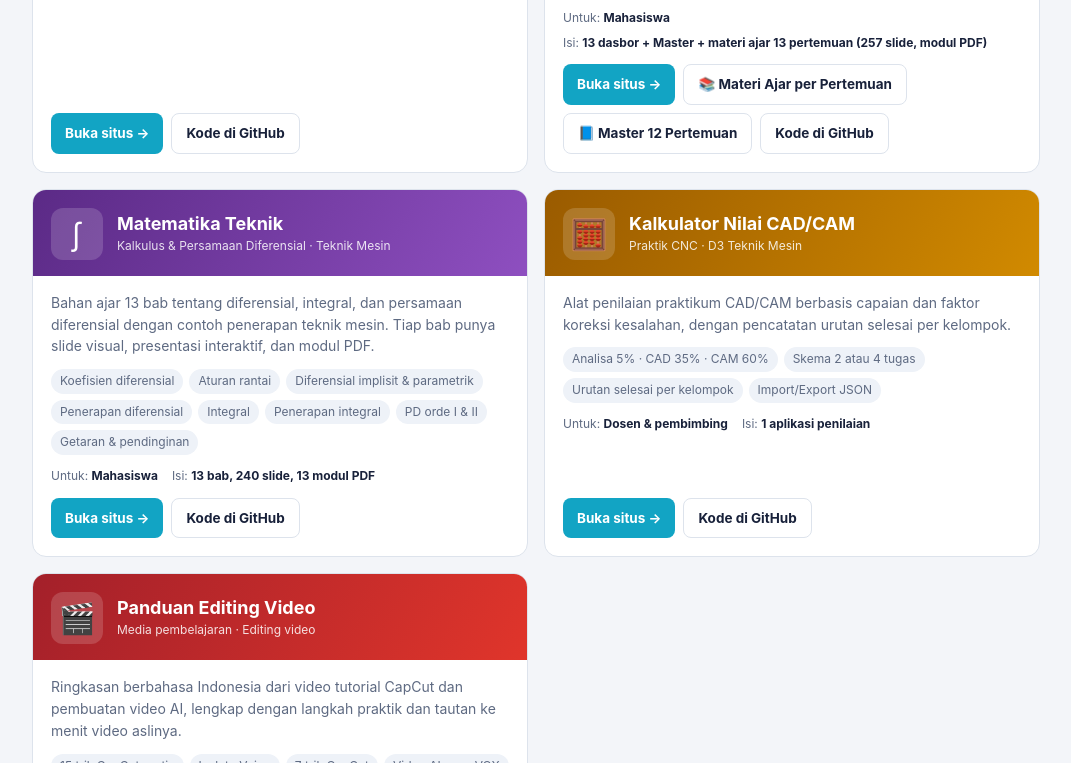
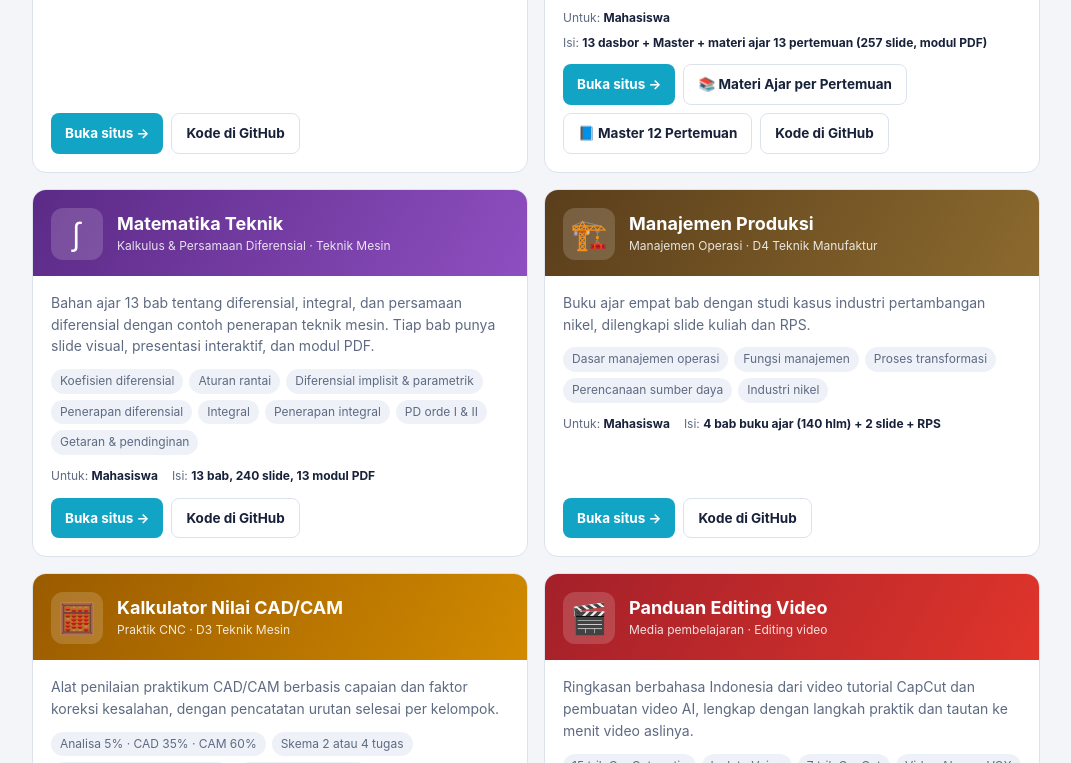
Before and after one commit to muasmuchtar/muasmuchtar.github.io, a plain HTML site: page index.html in a window 1280 px wide. Shown: the part 1741-2504 px from the top of the page, without its empty margins (104-1175 px from the left). Drawn offline with Linux system fonts and the light colour scheme.

Commit message:
Tambah Manajemen Produksi ke portofolio
Co-Authored-By: Claude Opus 5.5 <noreply@anthropic.com>

```diff
--- a/index.html
+++ b/index.html
@@ -56,6 +56,7 @@
   .b7{background:linear-gradient(120deg,#33415C,#56688A);}
   .b8{background:linear-gradient(120deg,#0B3C5D,#1B6CA8);}
   .b9{background:linear-gradient(120deg,#5B2A86,#8E4FC0);}
+  .b10{background:linear-gradient(120deg,#5A3E1B,#8C6A2E);}
   .body{padding:16px 18px 18px;display:flex;flex-direction:column;gap:12px;flex:1;}
   .body p{margin:0;font-size:14px;color:var(--soft);}
   .chips{display:flex;flex-wrap:wrap;gap:6px;}
@@ -105,7 +106,7 @@
 
 <main class="wrap">
   <section class="stats" aria-label="Ringkasan">
-    <div class="stat"><b>9</b><span>Situs pembelajaran</span></div>
+    <div class="stat"><b>10</b><span>Situs pembelajaran</span></div>
     <div class="stat"><b>270</b><span>Virtual lab & simulator</span></div>
     <div class="stat"><b>6</b><span>Kalkulator teknik</span></div>
     <div class="stat"><b>13</b><span>Dasbor matematika</span></div>
@@ -191,6 +192,13 @@
       url:"https://muasmuchtar.github.io/matematika-teknik/", repo:"https://github.com/muasmuchtar/matematika-teknik"
     },
     {
+      cls:"b10", ico:"🏗️", title:"Manajemen Produksi", sub:"Manajemen Operasi · D4 Teknik Manufaktur",
+      desc:"Buku ajar empat bab dengan studi kasus industri pertambangan nikel, dilengkapi slide kuliah dan RPS.",
+      chips:["Dasar manajemen operasi","Fungsi manajemen","Proses transformasi","Perencanaan sumber daya","Industri nikel"],
+      who:"Mahasiswa", isi:"4 bab buku ajar (140 hlm) + 2 slide + RPS",
+      url:"https://muasmuchtar.github.io/manajemen-produksi/", repo:"https://github.com/muasmuchtar/manajemen-produksi"
+    },
+    {
       cls:"b4", ico:"🧮", title:"Kalkulator Nilai CAD/CAM", sub:"Praktik CNC · D3 Teknik Mesin",
       desc:"Alat penilaian praktikum CAD/CAM berbasis capaian dan faktor koreksi kesalahan, dengan pencatatan urutan selesai per kelompok.",
       chips:["Analisa 5% · CAD 35% · CAM 60%","Skema 2 atau 4 tugas","Urutan selesai per kelompok","Import/Export JSON"],
```
